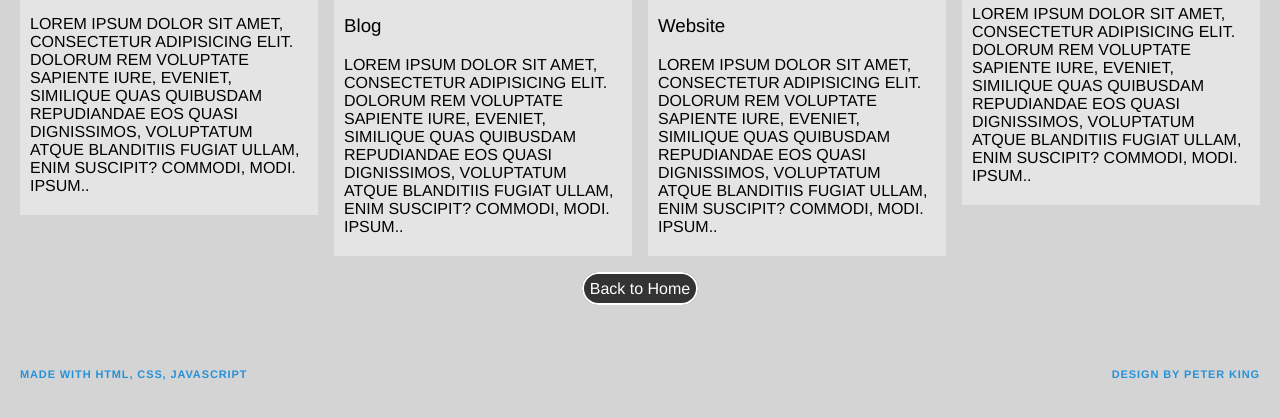
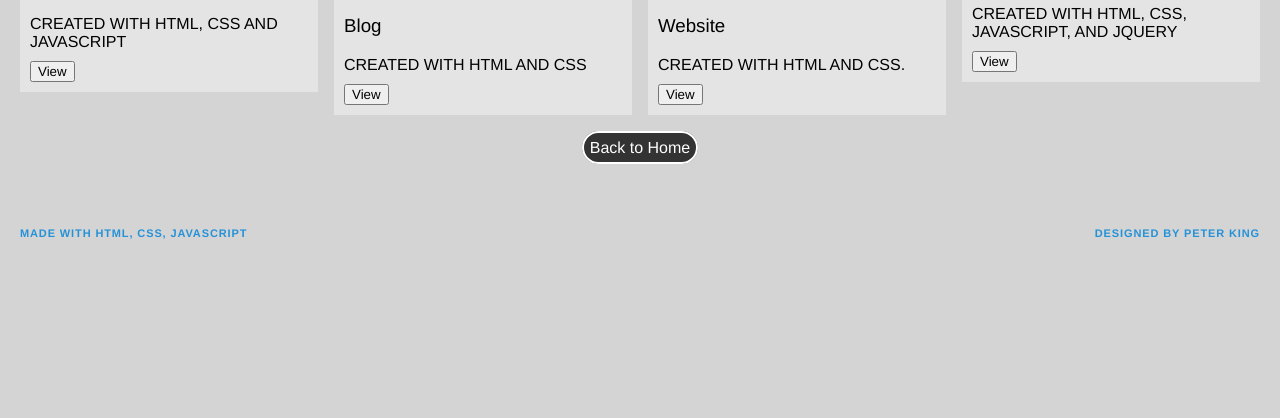
Before and after one commit to snowbrdking26/Peter_King, a plain HTML site: page page2_portfolio.html in a window 1280 px wide. Shown: the part 378-796 px from the top of the page. Drawn offline with Linux system fonts and the light colour scheme.

Commit message:
Add files via upload

```diff
--- a/Portfolio.js
+++ b/Portfolio.js
@@ -2,6 +2,7 @@
 /* exported openNav */
 /* exported closeNav */
 /* exported openBlog */
+/* exported openResume*/
 
 var navbar = document.getElementById("navbar");
 var sticky = navbar.offsetTop;
@@ -32,3 +33,8 @@ function openBlog() {
 	"use strict";
     window.open("https://snowbrdking26.github.io/First-Blog/BlogPK.html");
 }
+
+function openResume() {
+	"use strict";
+    window.open("https://snowbrdking26.github.io/Peter_King/WDI_Resume.pdf");
+}
--- a/page2_portfolio.html
+++ b/page2_portfolio.html
@@ -27,28 +27,32 @@
     <div class="content" onclick="openMemory()">
       <img src="images/Prism Assets/Memory Game.png" alt="Mountains" style="width:100%">
       <h3>Memory Game</h3>
-      <p>Lorem ipsum dolor sit amet, consectetur adipisicing elit. Dolorum rem voluptate sapiente iure, eveniet, similique quas quibusdam repudiandae eos quasi dignissimos, voluptatum atque blanditiis fugiat ullam, enim suscipit? Commodi, modi. ipsum..</p>
+      <p>Created with HTML, CSS and JavaScript</p>
+      <button>View</button>
     </div>
   </div>
   <div class="column">
     <div class="content" onclick="openBlog()">
       <img src="images/Prism Assets/Blog.png" alt="Lights" style="width:100%">
       <h3>Blog</h3>
-      <p>Lorem ipsum dolor sit amet, consectetur adipisicing elit. Dolorum rem voluptate sapiente iure, eveniet, similique quas quibusdam repudiandae eos quasi dignissimos, voluptatum atque blanditiis fugiat ullam, enim suscipit? Commodi, modi. ipsum..</p>
+      <p>Created with HTML and CSS</p>
+      <button>View</button>
     </div>
   </div>
   <div class="column">
     <div class="content" onclick="openWebsite()">
       <img src="images/Prism Assets/Website.png" alt="Nature" style="width:100%">
       <h3>Website</h3>
-      <p>Lorem ipsum dolor sit amet, consectetur adipisicing elit. Dolorum rem voluptate sapiente iure, eveniet, similique quas quibusdam repudiandae eos quasi dignissimos, voluptatum atque blanditiis fugiat ullam, enim suscipit? Commodi, modi. ipsum..</p>
+      <p>Created with HTML and CSS.</p>
+      <button>View</button>
     </div>
   </div>
   <div class="column">
     <div class="content" onclick="openSkiBarn()">
       <img src="images/Prism Assets/Ski_Barn.png" alt="Mountains" style="width:100%">
       <h3>Ski Barn</h3>
-      <p>Lorem ipsum dolor sit amet, consectetur adipisicing elit. Dolorum rem voluptate sapiente iure, eveniet, similique quas quibusdam repudiandae eos quasi dignissimos, voluptatum atque blanditiis fugiat ullam, enim suscipit? Commodi, modi. ipsum..</p>
+      <p>Created with HTML, CSS, JavaScript, and JQuery</p>
+      <button>View</button>
     </div>
   </div>
 </div>
@@ -64,7 +68,7 @@
 
 <footer>
   <p class="made">Made with HTML, CSS, JavaScript</p>
-  <p class="author">Design By Peter King</p>
+  <p class="author">Designed By Peter King</p>
 </footer>
 
 <script type="text/javascript" src="portfolio-pg2.js"></script>
```
Also changed, not shown: Portfolio.html (+6 -7 lines).
